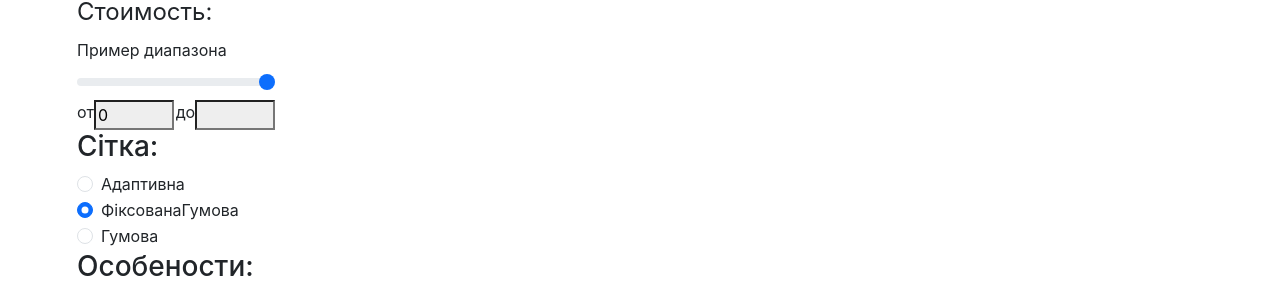
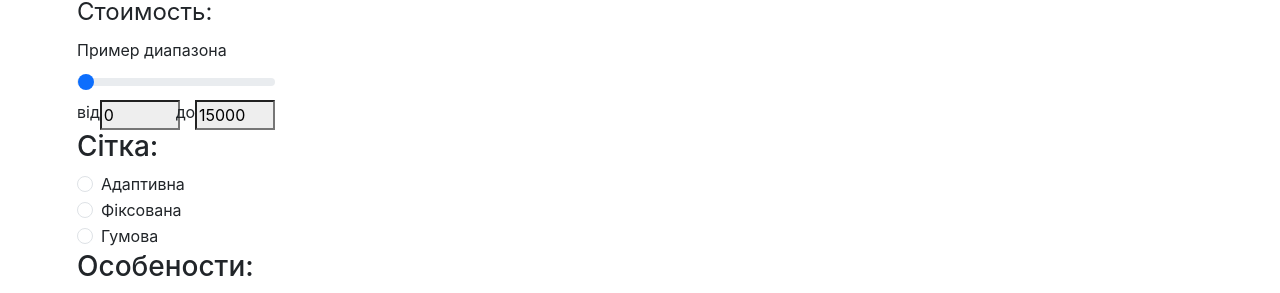
Before and after one commit to xSemuel/project-nerds, a React (Create React App) app: page /store in a window 1280 px wide. Shown: the part 300-593 px from the top of the page. Built offline with nearby package versions, Linux system fonts and the light colour scheme.

Commit message:
feat: rewrite  filter range and networt with map method

```diff
--- a/src/components/Store.jsx
+++ b/src/components/Store.jsx
@@ -1,6 +1,19 @@
 import { Catalog } from './store/index';
 
 export const Store = () => {
+
+    const FILTER_RANGE = [
+        {text: 'від', name: 'min-price', defaultValue: 0},
+        {text: 'до', name: 'max-price', defaultValue: 15000}
+    ]
+
+    const FILTER_NETWORK = [
+        {text: 'Адаптивна', id: 'flexRadioDefault1', htmlFor: 'flexRadioDefault1'},
+        {text: 'Фіксована', id: 'flexRadioDefault2', htmlFor: 'flexRadioDefault2'},
+        {text: 'Гумова', id: 'flexRadioDefault3', htmlFor: 'flexRadioDefault3'},
+    ]
+
+
     return (
         <>
             <div className="container-fluid bg-color-main mb-5 py-5">
@@ -17,17 +30,18 @@ export const Store = () => {
                             <legend>Стоимость:</legend>
                             <div className='w-75'>
                                 <label htmlFor="customRange2" className="form-label">Пример диапазона</label>
-                                <input type="range" className="form-range" min="0" max="5" id="customRange2"></input>
+                                <input type="range" className="form-range" min="0" max="15000" id="customRange2"></input>
 
                                 <div className="d-flex justify-content-around">
-                                    <label className="d-flex w-50"
-                                        >от
-                                        <input className='store__input-range' type="number" name="min-price" defaultValue="0" id="customRange2"/>
-                                    </label>
-                                    <label className="d-flex w-50"
-                                        >до
-                                        <input className='store__input-range' type="number" name="max-price" defaultValue="15 000" id="customRange2"/>
-                                    </label>
+
+                                    {FILTER_RANGE.map(({ text, name, defaultValue }) =>
+
+                                        <label key={text} className="d-flex w-50"
+                                            >{text}
+                                            <input className='store__input-range' type="number" name={name} defaultValue={defaultValue} id="customRange2"/>
+                                        </label>
+                                    )}
+
                                 </div>
                             </div>
                         </fieldset>
@@ -35,28 +49,17 @@ export const Store = () => {
 
                         <div>
                             <h3>Сітка:</h3>
-                            <div className="form-check">
-                                <input className="form-check-input" type="radio" name="flexRadioDefault" id="flexRadioDefault1" />
-                                <label className="form-check-label" htmlFor="flexRadioDefault1">
-                                    Адаптивна
-                                </label>
-                            </div>
-                            <div className="form-check">
-                                <input className="form-check-input" type="radio" name="flexRadioDefault" id="flexRadioDefault2" defaultChecked />
-                                <label className="form-check-label" htmlFor="flexRadioDefault2">
-                                    Фіксована
-                                </label>
 
-                                <label className="form-check-label" htmlFor="flexRadioDefault2">
-                                    Гумова
-                                </label>
-                            </div>
-                            <div className="form-check">
-                                <input className="form-check-input" type="radio" name="flexRadioDefault" id="flexRadioDefault2" />
-                                <label className="form-check-label" htmlFor="flexRadioDefault2">
-                                    Гумова
-                                </label>
-                            </div>
+                            {FILTER_NETWORK.map(({ text, id, htmlFor }) =>
+
+                                <div key={text} className="form-check">
+                                    <input className="form-check-input" type="radio" name="flexRadioDefault" id={id} />
+                                    <label className="form-check-label" htmlFor={htmlFor}>
+                                        {text}
+                                    </label>
+                                </div>
+                            )}
+
                         </div>
 
                         <div>
```
